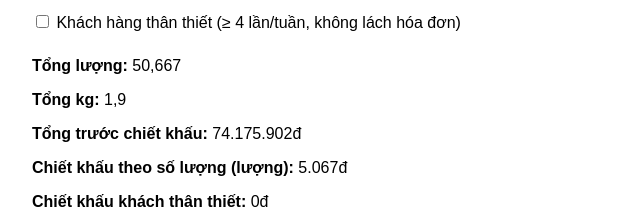
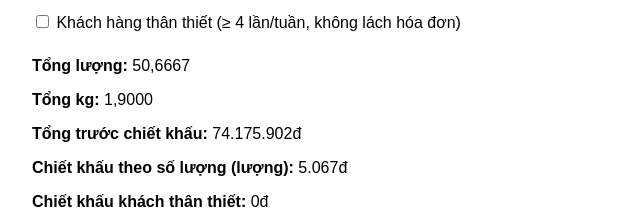
Before and after one commit to nganluongsilver/nl-calculate-order-tools, a plain HTML site: page index.html in a window 1280 px wide. Shown: the part 441-665 px from the top of the page, 318-958 px from the left. Drawn offline with Linux system fonts and the light colour scheme.

Commit message:
Update index.html

```diff
--- a/index.html
+++ b/index.html
@@ -66,7 +66,9 @@
 
   <script>
     function formatVN(num, fraction = false) {
-      return Number(fraction ? num.toFixed(4) : Math.round(num)).toLocaleString('vi-VN');
+      return fraction
+    ? num.toLocaleString('vi-VN', { minimumFractionDigits: 4, maximumFractionDigits: 4 })
+    : Math.round(num).toLocaleString('vi-VN');
     }
 
     function tinhTong() {
```
Lines whose indentation alone changed are shown as unchanged.
